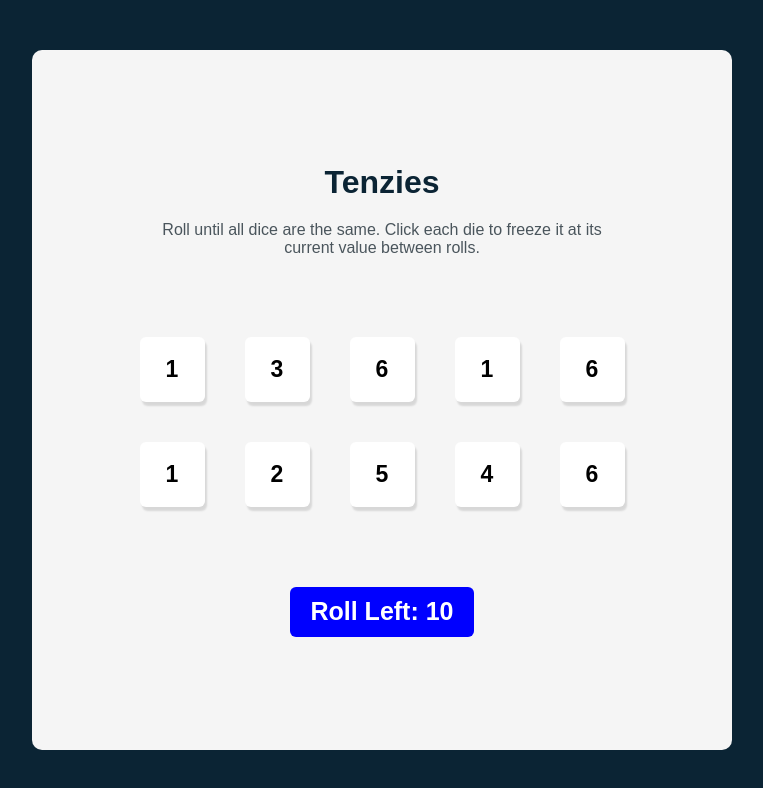
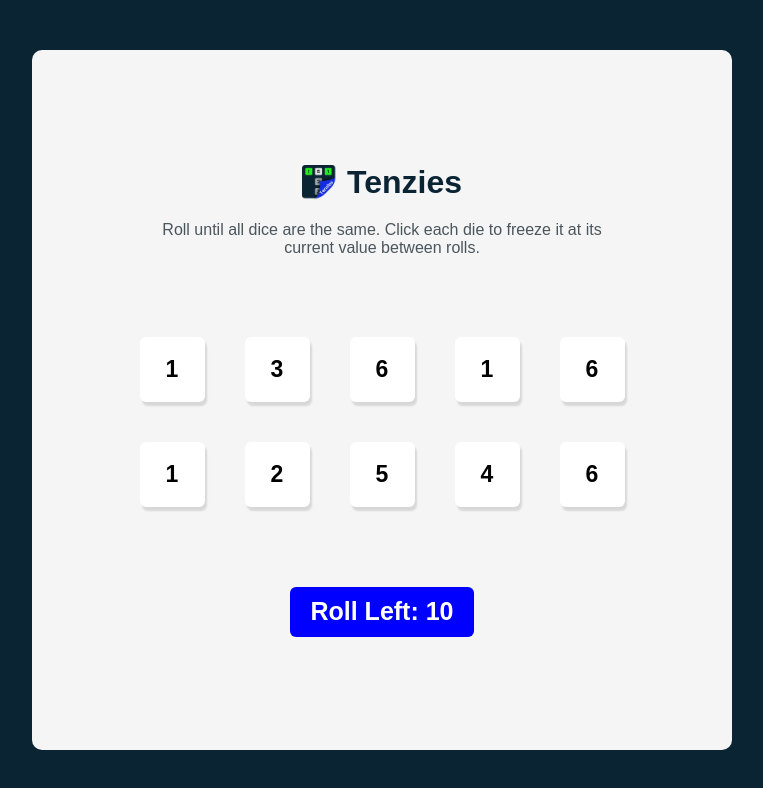
Before and after one commit to Gaurav-mgr/Tenzies, a React (Vite) app: page / in a window 1280 px wide. Shown: the top 788 px of the page, without its empty margins (258-1021 px from the left). Built offline with nearby package versions, Linux system fonts and the light colour scheme.

Commit message:
updated FavIcon of the app

```diff
--- a/index.html
+++ b/index.html
@@ -2,7 +2,7 @@
 <html lang="en">
   <head>
     <meta charset="UTF-8" />
-    <link rel="icon" type="image/svg+xml" href="/favicon.svg" />
+    <link rel="icon" type="image/svg+xml" href="./src/assets/TenziesIcon.png" />
     <meta name="viewport" content="width=device-width, initial-scale=1.0" />
     <title>tenzies</title>
   </head>
--- /dev/null
+++ b/src/components/Header/Header.css
@@ -0,0 +1,11 @@
+.title{
+  display: flex;
+  justify-content: center;
+  align-items: center;
+  gap: 10px;
+}
+
+.title img{
+  width: 35px;
+  height: 35px;
+}
--- a/src/components/Header/Header.jsx
+++ b/src/components/Header/Header.jsx
@@ -1,10 +1,15 @@
+import "./Header.css"
+
 export default function Header({message, gameWon, gameLose}){
   const style = {
     color: gameWon ? "#28d828" : gameLose ? "red" : "#0b2434"
   }
   return(
     <>
-      <h1 className="title" style={style}>{ message.length > 0 ? message : "Tenzies"}</h1>
+      <div className="title">
+        {message.length === 0 && <img src="src/assets/TenziesIcon.png" alt="Tenzies Icon" />}
+        <h1 className="title" style={style}>{ message.length > 0 ? message : "Tenzies"}</h1>
+      </div>
       <p className="instructions">Roll until all dice are the same. Click each die to freeze it at its current value between rolls.</p>
     </>
   )
```
Also changed, not shown: src/assets/TenziesIcon.png (added), src/index.css (line endings or trailing spaces), 1 other file (tests, documents, lock files or other folders).
